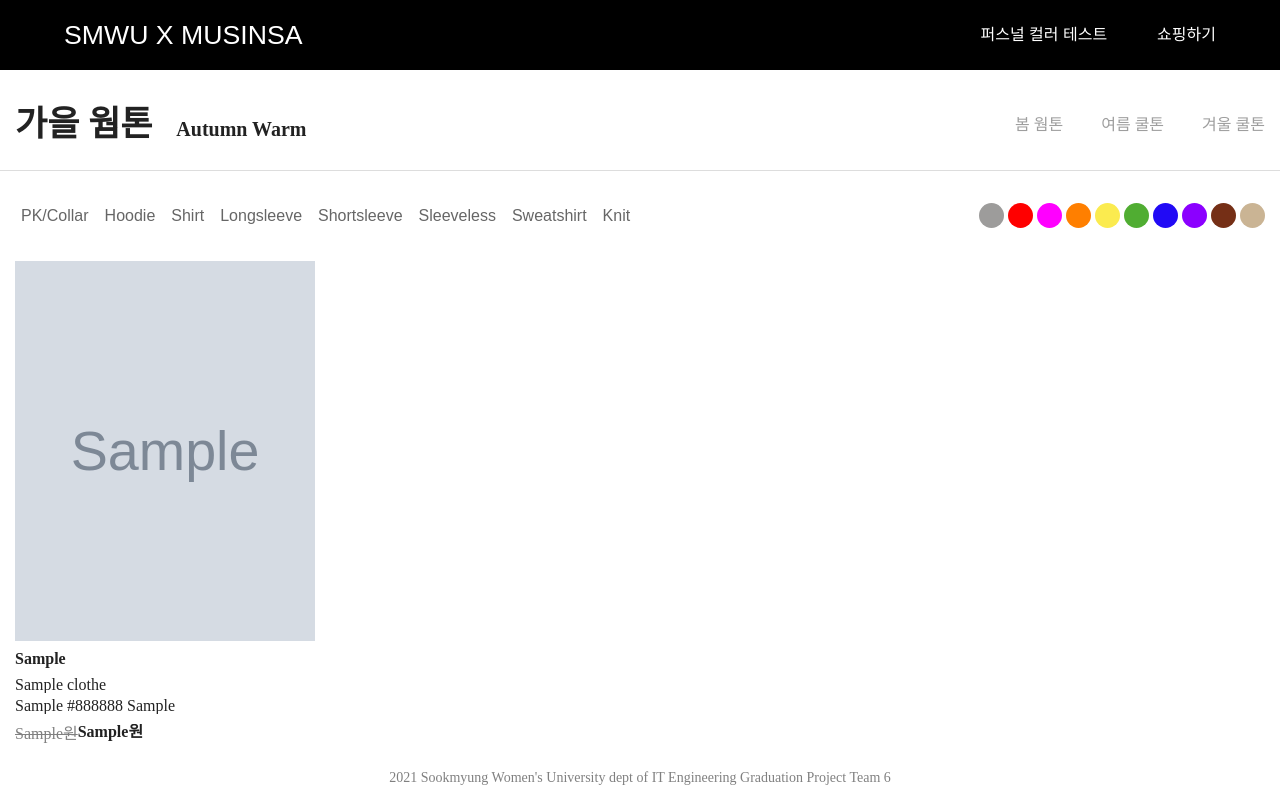
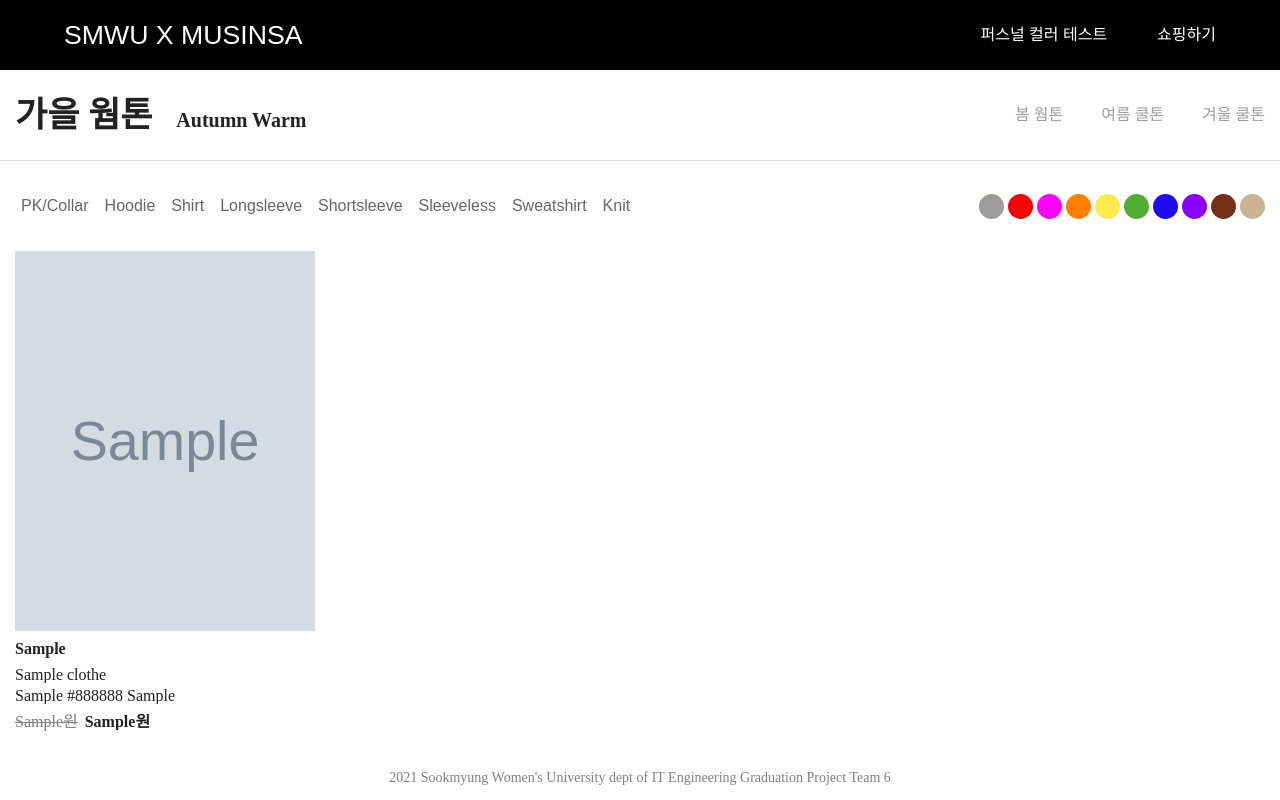
Before and after one commit to Personal-Color-Based-Clothes-Filtering/Personal-Color-Based-Clothes-Filtering, a Django app: template fashion/templates/fashion/autumn_list.html in a window 1280 px wide. Run offline with Django 3.2, Linux system fonts and the light colour scheme; tables that the repository leaves empty hold one stand-in row (values such as "Sample post"); the template is opened without the code that fills it: values that come from a table or form of the project are taken from there, most other values are stand-ins (such as "Sample title", 1, 10 or a date in 2020); grey boxes marked "Sample" are stand-in pictures; parts of the project's set-up code (start-up, migrations or seed data) failed here and were passed over; some libraries are stand-ins or nearby versions.

```diff
--- a/fashion/static/fashion/css/product_list.css
+++ b/fashion/static/fashion/css/product_list.css
@@ -2,7 +2,6 @@ main{
     display: flex;
     flex-direction: column;
     align-items: center;
-    justify-content: center;
 }
 .header{
     display:flex;
@@ -98,8 +97,25 @@ hr{
     display: flex;
     align-items: center;
 }
-.clothes-item .brand,
-.clothes-item .price{
+.clothes-item .brand{
     font-weight: 700;
     padding-bottom: 5px;
 }
+.clothes-item .price{
+    font-weight: 700;
+}
+
+.clothes-item .del-price{
+    color:#666666;
+    text-decoration: line-through;
+    margin-right: 7px;
+}
+.no-product{
+    width:400%;
+    height:calc(100vh - 300px);
+    display: flex;
+    justify-content: center;
+    align-items: center;
+    font-size: 35px;
+    color:#cccccc;
+}
--- a/fashion/static/fashion/js/queryString.js
+++ b/fashion/static/fashion/js/queryString.js
@@ -33,7 +33,6 @@ function setOption(e,tone){
         case 'color':
             color = e.target.id;
             store.dispatch({type:'CHANGE_COLOR',color:color});
-            console.log(color)
             break;
     }
 
@@ -63,14 +62,14 @@ function requestFilteringObjects(tone){
                 `)
             }else{
                 response.map((item,index)=>{
-                let id = item.pk;
+                // let id = item.pk;
                 let url = item.fields.url;
                 let thumbnail = item.fields.thumbnail;
                 let brand = item.fields.brand;
                 let name = item.fields.name;
-                let category = item.fields.category;
-                let color = item.fields.color;
-                let tone = item.fields.tone;
+                // let category = item.fields.category;
+                // let color = item.fields.color;
+                // let tone = item.fields.tone;
                 let price = item.fields.price;
                 let discount_price = item.fields.discount_price;
 
@@ -94,19 +93,28 @@ function requestFilteringObjects(tone){
                 clothes_name.className = 'name';
 
                 let clothes_price = document.createElement('p');
+                let clothes_discount_price = document.createElement('p');
+
                 clothes_price.innerText = `${price}원`;
-                clothes_price.className = 'price';
+                if(discount_price){
+                    clothes_price.className = 'del-price';
+                    clothes_discount_price.innerText = `${discount_price}원`;
+                    clothes_discount_price.className = 'price';
+                }else{
+                    clothes_price.className = 'price';
+                }
 
-                let clothes_discount_price = document.createElement('p');
-                clothes_discount_price.innerText = `${discount_price}원`;
-                clothes_discount_price.className = 'discount_price';
-
+                let price_box = document.createElement('div')
+                price_box.className = 'price-box'
+                price_box.appendChild(clothes_price)
+                if(discount_price){
+                    price_box.appendChild(clothes_discount_price)
+                }
 
                 clothes_url.appendChild(clothes_img)
                 clothes_url.appendChild(clothes_brand)
                 clothes_url.appendChild(clothes_name)
-                clothes_url.appendChild(clothes_price)
-                clothes_url.appendChild(clothes_discount_price)
+                clothes_url.appendChild(price_box)
                 clothes_item.appendChild(clothes_url)
                 clothes_list.appendChild(clothes_item)
             })
--- a/fashion/templates/fashion/autumn_list.html
+++ b/fashion/templates/fashion/autumn_list.html
@@ -33,16 +33,16 @@
         </div>
 
         <div class="color-filter">
-            <button id='3' class="color gray" style="background:#9D9C9B;" onclick="setOption(event,'autumn');">gray</button>
-            <button id='11' class="color red" style="background:#FF0000;" onclick="setOption(event,'autumn');">red</button>
-            <button id='10' class="color pink" style="background:#FF00FF;" onclick="setOption(event,'autumn');">pink</button>
-            <button id='12' class="color orange" style="background:#ff7f00;"onclick="setOption(event,'autumn');">orange</button>
-            <button id='9' class="color yellow" style="background:#FBEB4F;" onclick="setOption(event,'autumn');">yellow</button>
-            <button id='6' class="color green" style="background:#50AD32;" onclick="setOption(event,'autumn');">green</button>
-            <button id='7' class="color blue" style="background:#210AF5;" onclick="setOption(event,'autumn');">blue</button>
-            <button id='8' class="color purple" style="background:#8b00ff;" onclick="setOption(event,'autumn');">purple</button>
-            <button id='4' class="color brown" style="background:#752F16;" onclick="setOption(event,'autumn');">brown</button>
-            <button id='29' class="color sand" style="background:#CAB494;" onclick="setOption(event,'autumn');">sand</button>
+            <button id='3' class="color" style="background:#9D9C9B;" onclick="setOption(event,'autumn');">gray</button>
+            <button id='11' class="color" style="background:#FF0000;" onclick="setOption(event,'autumn');">red</button>
+            <button id='10' class="color" style="background:#FF00FF;" onclick="setOption(event,'autumn');">pink</button>
+            <button id='12' class="color" style="background:#ff7f00;"onclick="setOption(event,'autumn');">orange</button>
+            <button id='9' class="color" style="background:#FBEB4F;" onclick="setOption(event,'autumn');">yellow</button>
+            <button id='6' class="color" style="background:#50AD32;" onclick="setOption(event,'autumn');">green</button>
+            <button id='7' class="color" style="background:#210AF5;" onclick="setOption(event,'autumn');">blue</button>
+            <button id='8' class="color" style="background:#8b00ff;" onclick="setOption(event,'autumn');">purple</button>
+            <button id='4' class="color" style="background:#752F16;" onclick="setOption(event,'autumn');">brown</button>
+            <button id='29' class="color" style="background:#CAB494;" onclick="setOption(event,'autumn');">sand</button>
         </div>
     </section>
 
```
Also changed, not shown: fashion/templates/fashion/spring_list.html (+11 -10 lines), fashion/templates/fashion/summer_list.html (+10 -10 lines), fashion/templates/fashion/winter_list.html (+10 -10 lines).
